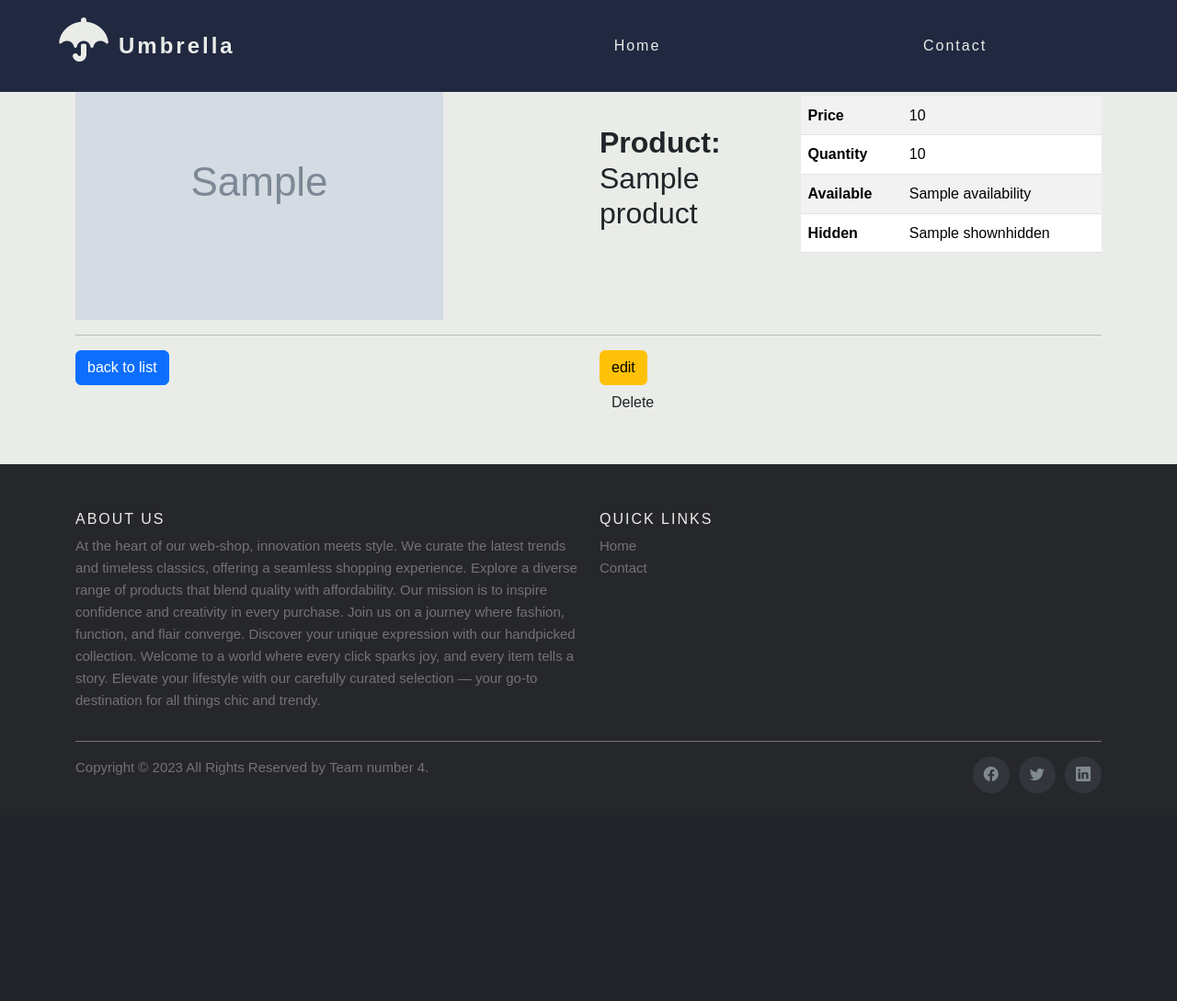
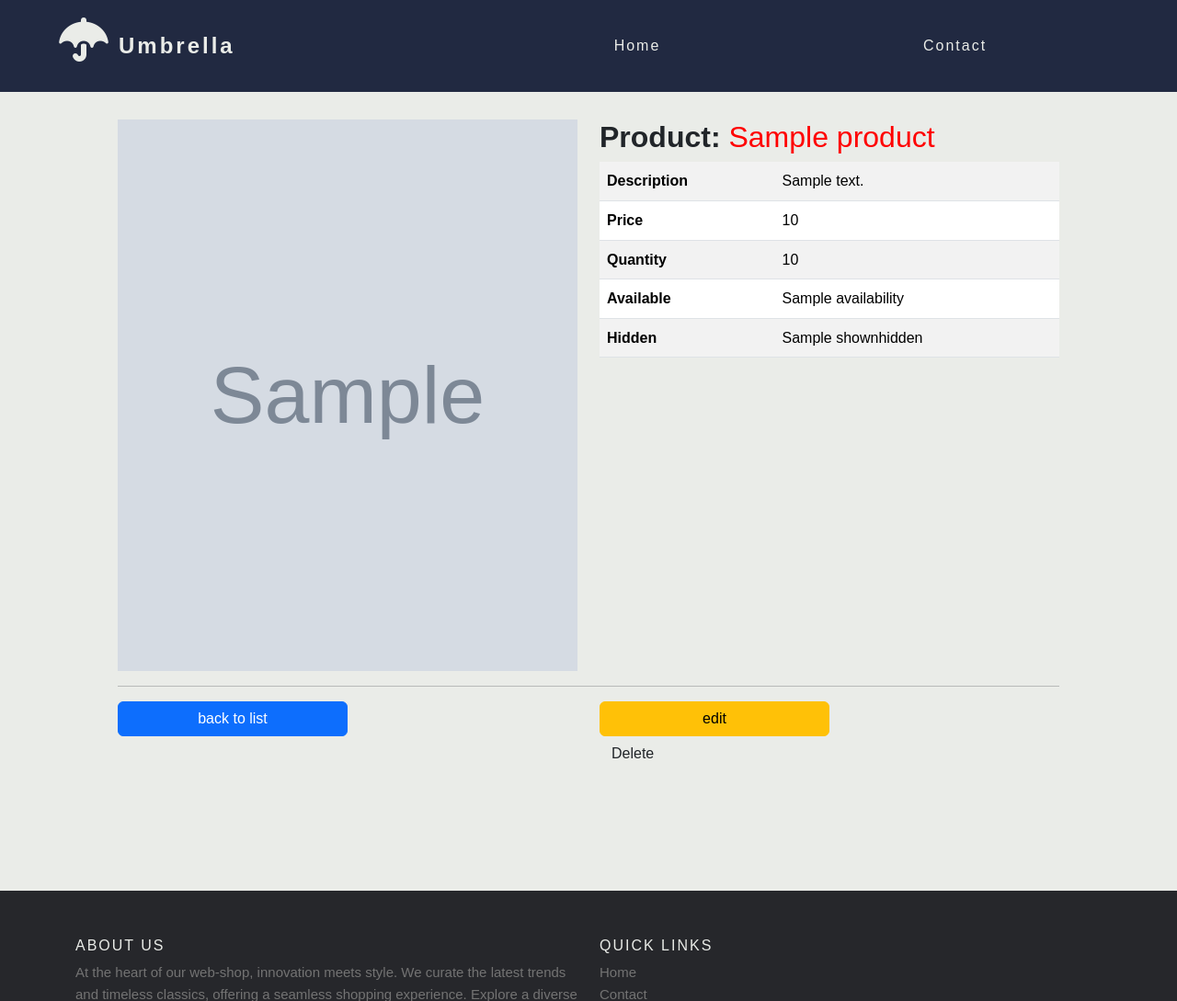
Before and after one commit to DmitriiMal/web-shop-project, a Symfony app: template templates/product/show.html.twig in a window 1280 px wide. Shown: the top 1089 px of the page at 92% size. Before the commit the page ends 863 px from the top, so only its background shows below. Run offline with Twig, Linux system fonts and the light colour scheme; the template is opened without the code that fills it: most values are stand-ins (such as "Sample title", 1, 10 or a date in 2020); grey boxes marked "Sample" are stand-in pictures; some libraries are stand-ins or nearby versions.

Commit message:
just some changes

```diff
--- a/templates/product/show.html.twig
+++ b/templates/product/show.html.twig
@@ -1,37 +1,51 @@
 {% extends 'base.html.twig' %}
 
 {% block title %}Product{% endblock %}
-{% block style %}
+{% block stylesheets %}
 <style>
     img {
         width: 100%;
-        /* height: 50vh; */
-        justify-self: end;
-
+        height: 75vh;
     }
     .btns {
         width: 250px;
+    }
+
+    .detailSpan {
+
+        color: red;
+    }
+
+    h1,
+    h2,
+    h3,
+    h4,
+    h5 h6 {
+        font-family: fantasy;
     }
 </style>
 
 {% endblock %}
 
 {% block body %}
-<div class="container my-5">
+<div class="container-prim">
     <div class="row row-cols-sm-2 row-cols-xs-1">
         <div>
             <img src="{{ product.picture }}" alt="product">
             {# <img src="{{ asset('pictures/'~product.picture) }}" class="w-100" alt="product"> #}
 
         </div>
-        <div class="d-flex align-items-center">
+        <div>
             <h2><b>Product:</b>
-                <span class="detailsSpan">{{ product.name }}</span>
+                <span class="detailSpan">{{ product.name }}</span>
             </h2>
             <table class="table table-striped table-hover">
                 <tbody>
-                     <tr>
-                        <th>Price</th>
+                    <tr>
+                        <th>Description</th>
+                        <td> {{ product.description }}</td>
+                    </tr>                    <tr>
+                     <th>Price</th>
                         <td> {{ product.price }}</td>
                     </tr>
                     <tr>
--- a/templates/security/login.html.twig
+++ b/templates/security/login.html.twig
@@ -3,6 +3,7 @@
 {% block title %}Log in!{% endblock %}
 
 {% block body %}
+<div class="container-prim">
 <form method="post">
     {% if error %}
         <div class="alert alert-danger">{{ error.messageKey|trans(error.messageData, 'security') }}</div>
@@ -28,4 +29,5 @@
         Sign in
     </button>
 </form>
+</div>
 {% endblock %}
```
